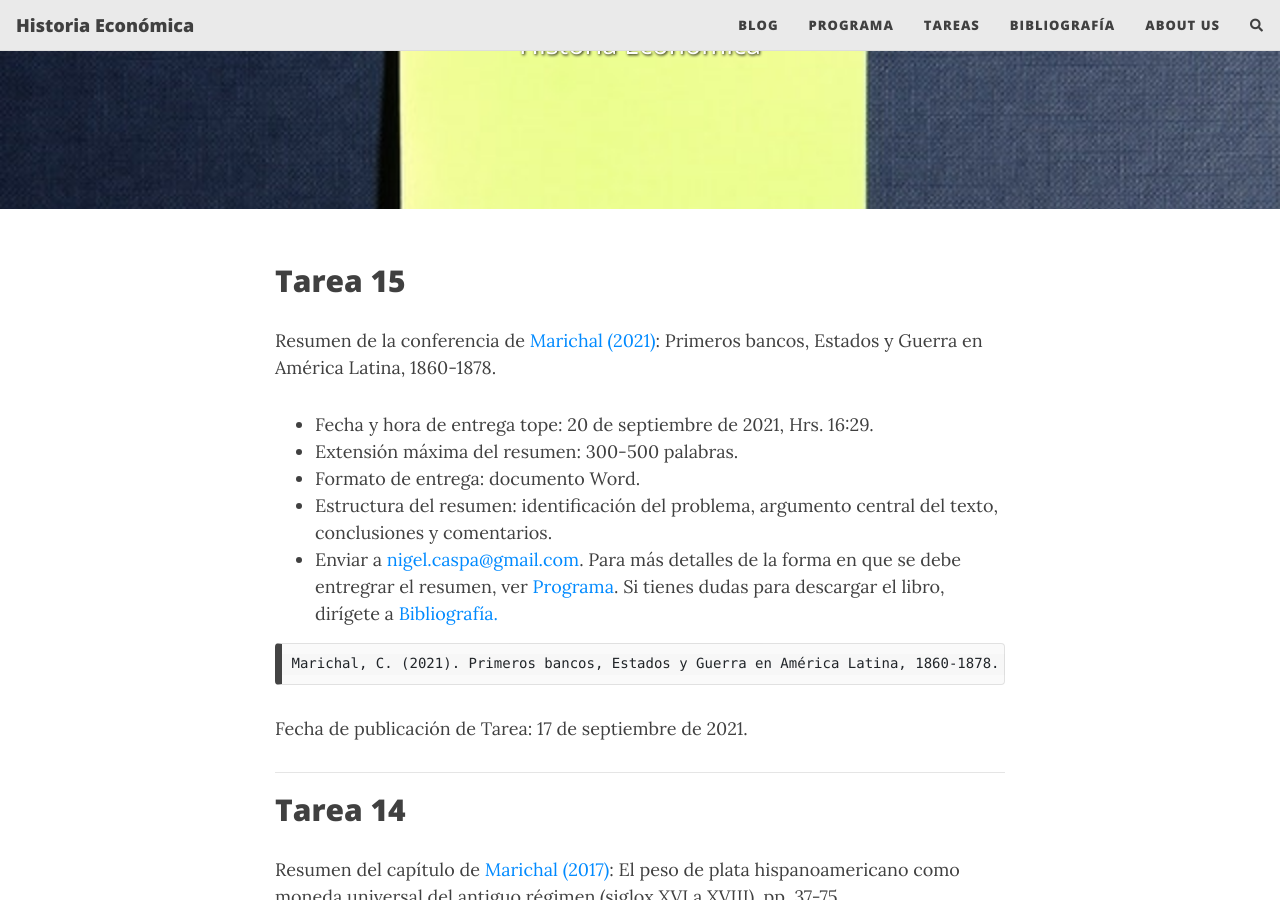
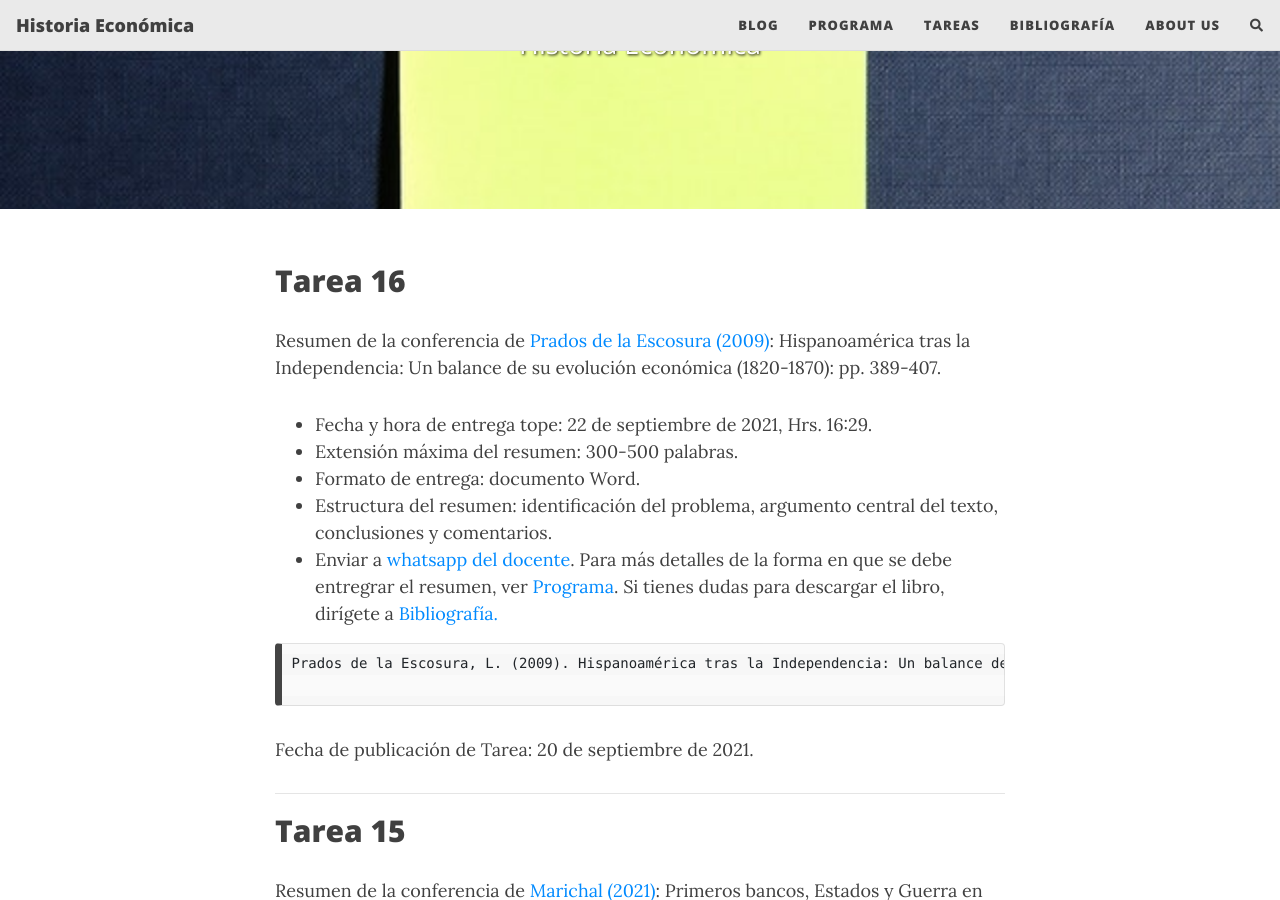
Before and after one commit to NigelCaspa/historiaeconomica, a Jekyll site: the page built from tareas.md, in a window 1280 px wide and 900 px high, scrolled down 336 px. Built offline with Jekyll 4.4.1, drawn with Linux system fonts in a browser that asks for light colours; nearby versions of some CDN libraries; comment, search, counter and statistics services are not loaded.

Commit message:
subo tarea 16

```diff
--- a/tareas.md
+++ b/tareas.md
@@ -6,6 +6,26 @@
 thumbnail-img: /assets/img/todo.jpg
 share-img: /assets/img/todo.jpg
 ---
+## Tarea 16
+Resumen de la conferencia de [Prados de la Escosura (2009)](https://nigelcaspa.github.io/historiaeconomica/pdf/2009_prados-de-la-escosura-hispanoamerica.pdf): Hispanoamérica tras la Independencia: Un balance de su evolución económica (1820-1870): pp. 389-407.
+
+
+- Fecha y hora de entrega tope: 22 de septiembre de 2021, Hrs. 16:29.
+- Extensión máxima del resumen: 300-500 palabras.
+- Formato de entrega: documento Word.
+- Estructura del resumen: identificación del problema, argumento central del texto, conclusiones y comentarios.
+- Enviar a [whatsapp del docente](79699728).
+Para más detalles de la forma en que se debe entregrar el resumen, ver [Programa](programa.md). Si tienes dudas para descargar el libro, dirígete a [Bibliografía.](bibliografia.md)
+
+~~~
+Prados de la Escosura, L. (2009). Hispanoamérica tras la Independencia: Un balance de su evolución económica (1820-1870). En Las independencias hispanoamericanas. Interpretaciones 200 años después. Editorial Norma. pp. 389-407.
+
+~~~
+
+Fecha de publicación de Tarea: 20 de septiembre de 2021.
+
+-----------------
+
 ## Tarea 15
 Resumen de la conferencia de [Marichal (2021)](https://youtu.be/ncO3tw1Mpfs): Primeros bancos, Estados y Guerra en América Latina, 1860-1878.
 
@@ -22,7 +42,7 @@
 
 Fecha de publicación de Tarea: 17 de septiembre de 2021.
 
------------------
+
 
 ## Tarea 14
 Resumen del capítulo de [Marichal (2017)](https://nigelcaspa.github.io/historiaeconomica/pdf/2017-Marichal-moneda.pdf): El peso de plata hispanoamericano como moneda universal del antiguo régimen (siglox XVI a XVIII), pp. 37-75.
```
Also changed, not shown: 2 other files.
